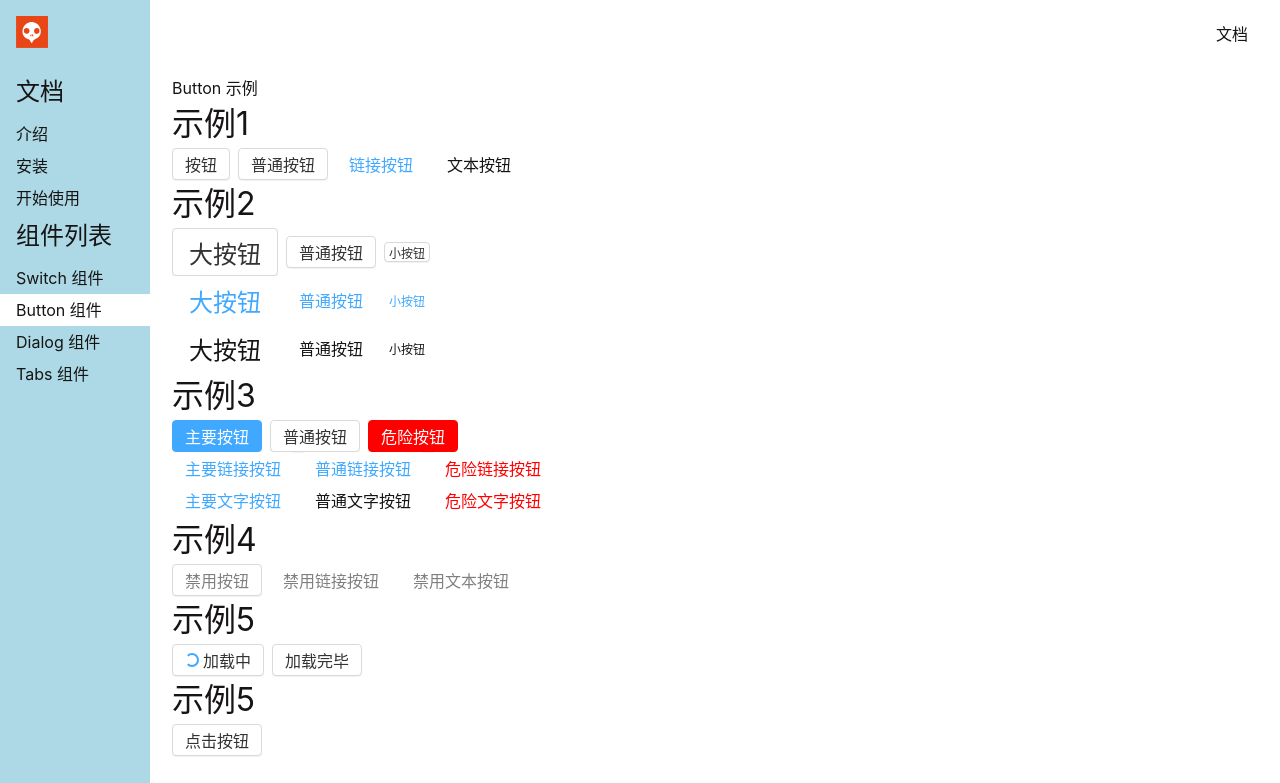
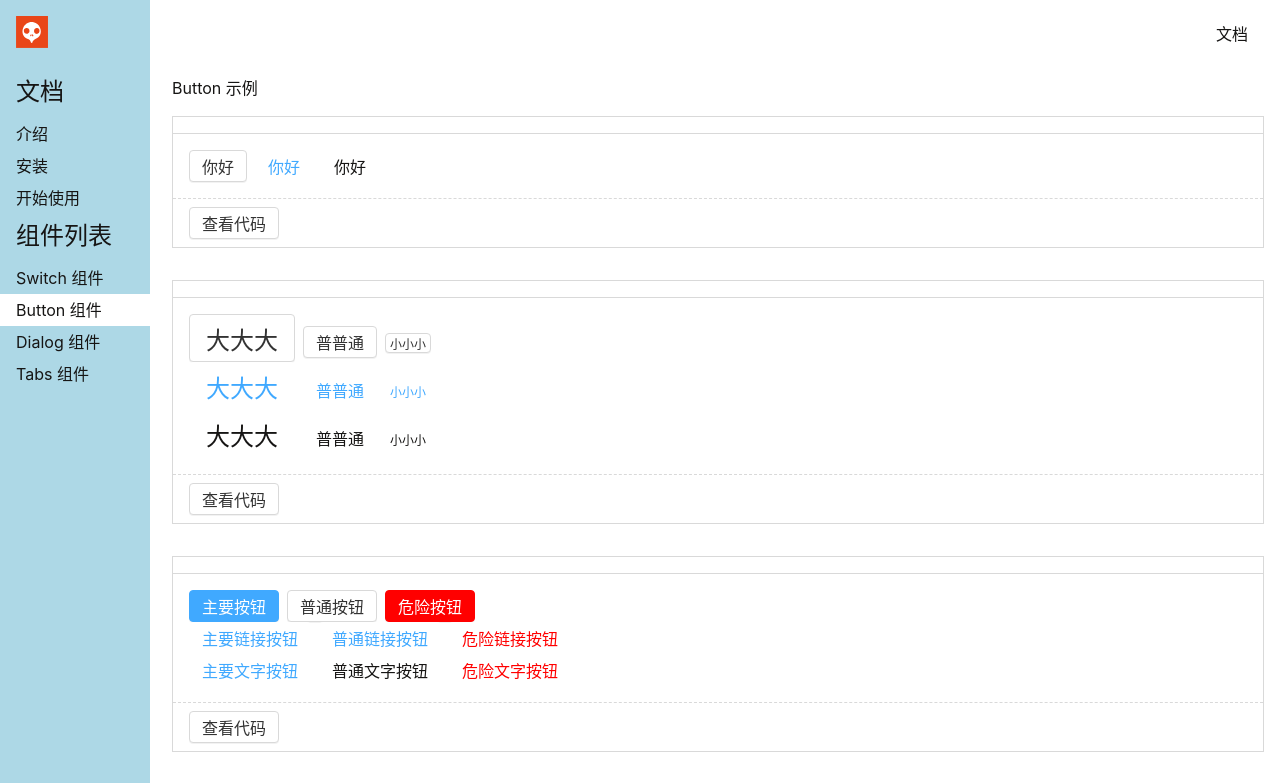
Before and after one commit to snk986/akat-ui-sourceCode-website, a Vue app: page /#/doc/button in a window 1280 px wide. Shown: the top 783 px of the page. Built offline with nearby package versions, Linux system fonts and the light colour scheme.

Commit message:
改造 Button Demo

```diff
--- /dev/null
+++ b/src/components/Button1.demo.vue
@@ -0,0 +1,19 @@
+<demo>
+常规使用
+</demo>
+<template>
+<div>
+  <Button>你好</Button>
+  <Button theme="link">你好</Button>
+  <Button theme="text">你好</Button>
+</div>
+</template>
+
+<script lang="ts">
+import Button from "../lib/Button.vue";
+export default {
+  components: {
+    Button
+  }
+}
+</script>
--- /dev/null
+++ b/src/components/Button2.demo.vue
@@ -0,0 +1,31 @@
+<demo>
+支持 size
+</demo>
+<template>
+<div>
+  <div>
+    <Button size="big">大大大</Button>
+    <Button>普普通</Button>
+    <Button size="small">小小小</Button>
+  </div>
+  <div>
+    <Button theme="link" size="big">大大大</Button>
+    <Button theme="link">普普通</Button>
+    <Button size="small" theme="link">小小小</Button>
+  </div>
+  <div>
+    <Button size="big" theme="text">大大大</Button>
+    <Button theme="text">普普通</Button>
+    <Button size="small" theme="text">小小小</Button>
+  </div>
+</div>
+</template>
+
+<script lang="ts">
+import Button from "../lib/Button.vue";
+export default {
+  components: {
+    Button
+  }
+}
+</script>
--- /dev/null
+++ b/src/components/Button3.demo.vue
@@ -0,0 +1,31 @@
+<demo>
+支持 level
+</demo>
+<template>
+<div>
+  <div>
+    <Button level="main">主要按钮</Button>
+    <Button>普通按钮</Button>
+    <Button level="danger">危险按钮</Button>
+  </div>
+  <div>
+    <Button theme="link" level="main">主要链接按钮</Button>
+    <Button theme="link">普通链接按钮</Button>
+    <Button theme="link" level="danger">危险链接按钮</Button>
+  </div>
+  <div>
+    <Button theme="text" level="main">主要文字按钮</Button>
+    <Button theme="text">普通文字按钮</Button>
+    <Button theme="text" level="danger">危险文字按钮</Button>
+  </div>
+</div>
+</template>
+
+<script lang="ts">
+import Button from "../lib/Button.vue";
+export default {
+  components: {
+    Button
+  }
+}
+</script>
--- /dev/null
+++ b/src/components/Button4.demo.vue
@@ -0,0 +1,17 @@
+<demo>
+支持 disabled
+</demo>
+<template>
+<Button disabled>禁用按钮</Button>
+<Button theme="link" disabled>禁用链接按钮</Button>
+<Button theme="text" disabled>禁用按钮</Button>
+</template>
+
+<script lang="ts">
+import Button from "../lib/Button.vue";
+export default {
+  components: {
+    Button
+  }
+}
+</script>
--- /dev/null
+++ b/src/components/Button5.demo.vue
@@ -0,0 +1,18 @@
+<demo>
+支持显示加载中
+</demo>
+<template>
+<div>
+  <Button loading>加载中</Button>
+  <Button>加载完毕</Button>
+</div>
+</template>
+
+<script lang="ts">
+import Button from "../lib/Button.vue";
+export default {
+  components: {
+    Button
+  }
+}
+</script>
--- a/src/components/ButtonComp.vue
+++ b/src/components/ButtonComp.vue
@@ -1,79 +1,30 @@
 <template>
   <div>
-    Button 示例
-  </div>
-  <h1>示例1</h1>
-  <div class="button-box">
-    <Button>按钮</Button>
-    <Button theme="button">普通按钮</Button>
-    <Button theme="link">链接按钮</Button>
-    <Button theme="text">文本按钮</Button>
-  </div>
-  <h1>示例2</h1>
-  <div class="button-box">
-    <Button size="big">大按钮</Button>
-    <Button>普通按钮</Button>
-    <Button size="small">小按钮</Button>
-  </div>
-  <div class="button-box">
-      <Button theme="link" size="big">大按钮</Button>
-      <Button theme="link">普通按钮</Button>
-      <Button size="small" theme="link">小按钮</Button>
-    </div>
-    <div class="button-box">
-      <Button size="big" theme="text">大按钮</Button>
-      <Button theme="text">普通按钮</Button>
-      <Button size="small" theme="text">小按钮</Button>
-    </div>
-    <h1>示例3</h1>
-  <div class="button-box">
-     <Button level="main">主要按钮</Button>
-      <Button>普通按钮</Button>
-      <Button level="danger">危险按钮</Button>
-    </div>
-    <div class="button-box">
-      <Button theme="link" level="main">主要链接按钮</Button>
-      <Button theme="link">普通链接按钮</Button>
-      <Button theme="link" level="danger">危险链接按钮</Button>
-    </div>
-    <div class="button-box">
-      <Button theme="text" level="main">主要文字按钮</Button>
-      <Button theme="text">普通文字按钮</Button>
-      <Button theme="text" level="danger">危险文字按钮</Button>
-    </div>
-    <h1>示例4</h1>
-  <div class="button-box">
-    <Button disabled>禁用按钮</Button>
-    <Button theme="link" disabled>禁用链接按钮</Button>
-    <Button theme="text" disabled>禁用文本按钮</Button>
-  </div>
-  <h1>示例5</h1>
-  <div class="button-box">
-    <Button loading>加载中</Button>
-    <Button >加载完毕</Button>
-  </div>
-  <h1>示例5</h1>
-  <div class="button-box">
-    <Button @click="onClick">点击按钮</Button>
+    <div>Button 示例</div>
+    <Demo :component="Button1Demo" />
+    <Demo :component="Button2Demo" />
+    <Demo :component="Button3Demo" />
+    <Demo :component="Button4Demo" />
+    <Demo :component="Button5Demo" />
   </div>
 </template>
 <script lang="ts">
-import Button from '../lib/Button.vue';
+import Demo from "./Demo.vue";
+import Button1Demo from "./Button1.demo.vue";
+import Button2Demo from "./Button2.demo.vue";
+import Button3Demo from "./Button3.demo.vue";
+import Button4Demo from "./Button4.demo.vue";
+import Button5Demo from "./Button5.demo.vue";
 export default {
-  components: { Button },
+  components: { Demo },
   setup(props) {
-    const onClick = () => {
-      console.log('hi');
+    return {
+      Button1Demo,
+      Button2Demo,
+      Button3Demo,
+      Button4Demo,
+      Button5Demo
     }
-    return {onClick}
   }
 }
 </script>
-<style lang="scss" scoped>
-.button-box {
-  // display: inline-flex;  //inline-flex是包裹在一起的元素为一小行(指一行的一小部分)。flex是包裹在一起的元素占一行。inline-block是各个元素占一小行
-  display: flex;
-  // justify-content: center;
-  align-items: center;
-}
-</style>
```
